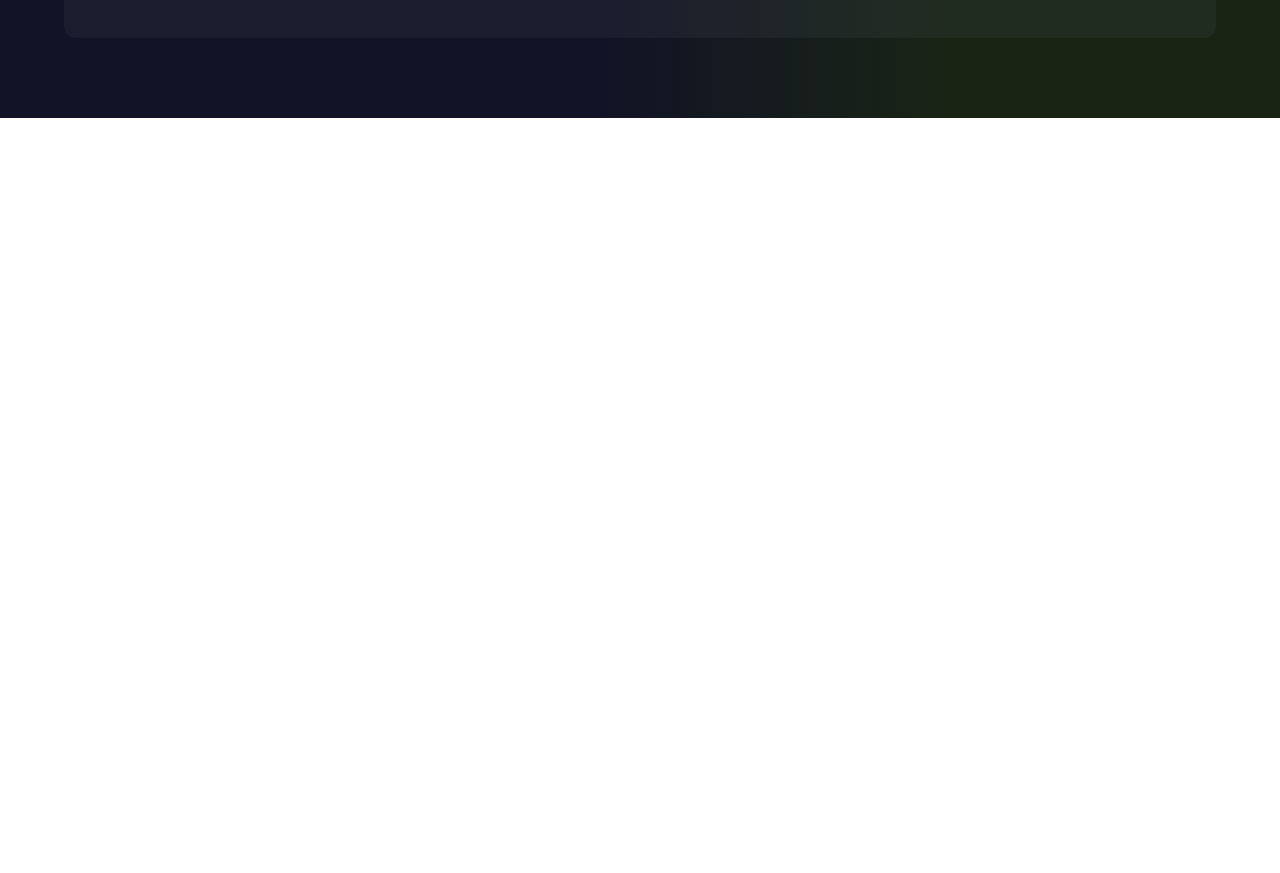
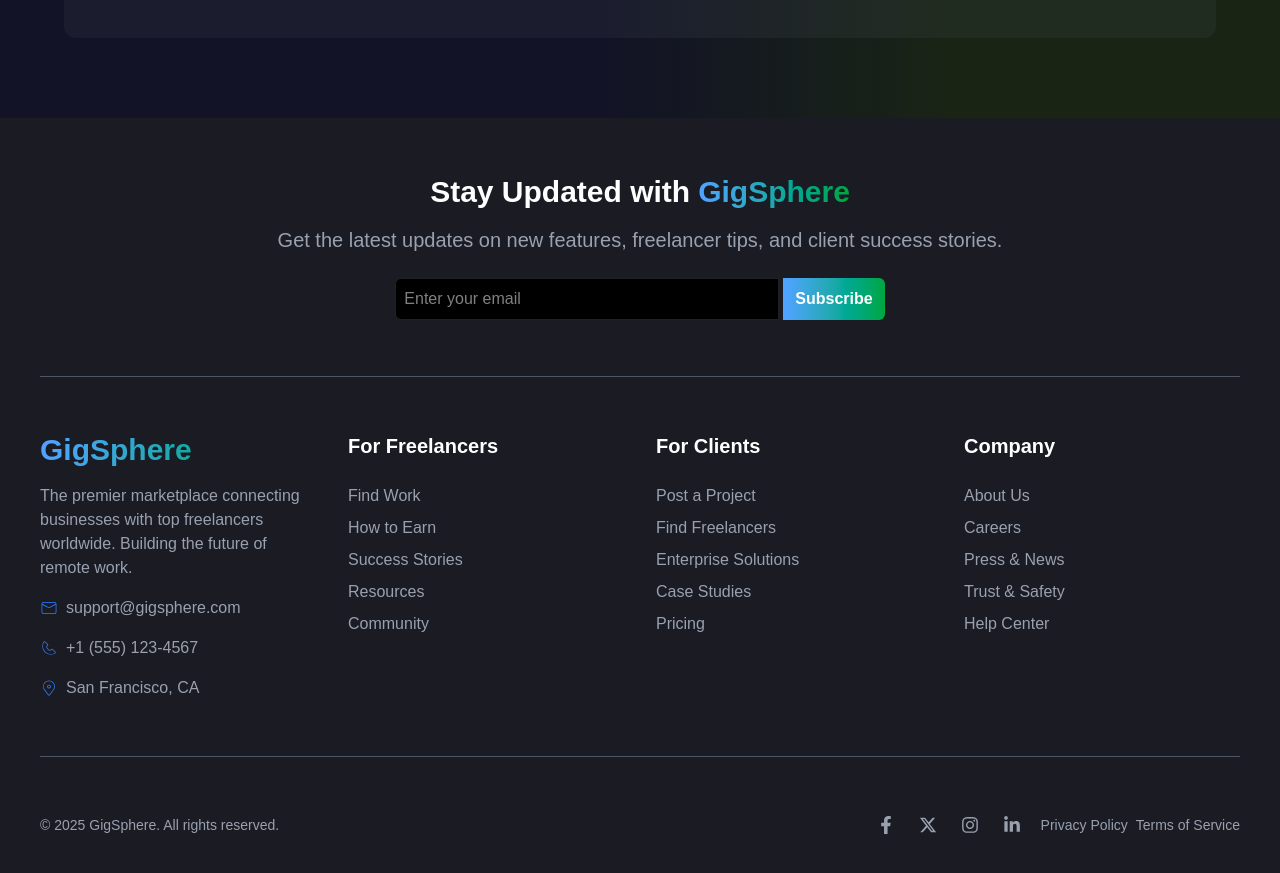
Before and after one commit to pirate08/gigsphere, a Next.js app: page / in a window 1280 px wide. Shown: the part 4646-5519 px from the top of the page. Before the commit the page ends 4764 px from the top, so only its background shows below. Built offline with nearby package versions, Linux system fonts and the light colour scheme.

Commit message:
Footer is ready...

```diff
--- /dev/null
+++ b/src/app/components/Footer.tsx
@@ -0,0 +1,191 @@
+import Link from 'next/link';
+import React from 'react';
+import { CiMail, CiPhone, CiLocationOn } from 'react-icons/ci';
+import { FaFacebookF, FaLinkedinIn, FaInstagram } from 'react-icons/fa';
+import { FaXTwitter } from 'react-icons/fa6';
+
+const Footer = () => {
+  return (
+    <div className='bg-[#1a1b23] h-full flex items-center justify-center flex-col py-14 px-10 text-white'>
+      {/* --Email Section-- */}
+      <div>
+        <div className='text-center flex flex-col gap-4 justify-center items-center'>
+          <h1 className='flex items-center flex-wrap gap-2 text-xl md:text-3xl font-semibold'>
+            Stay Updated with{' '}
+            <span className='bg-gradient-to-r from-blue-400 to-green-600 bg-clip-text text-transparent'>
+              GigSphere
+            </span>
+          </h1>
+          <p className='text-sm md:text-xl text-gray-400'>
+            Get the latest updates on new features, freelancer tips, and client
+            success stories.
+          </p>
+        </div>
+        <div className='mt-6 flex justify-center  gap-1'>
+          <input
+            type='email'
+            required
+            placeholder='Enter your email'
+            className='px-2 py-2 w-48 md:w-96 border border-gray-400/20 bg-black rounded-l-md focus:outline-none focus:ring-2 focus:ring-blue-500 text-white'
+          />
+          <button
+            type='submit'
+            className='px-3 py-1 bg-gradient-to-r from-blue-400 to-green-600 rounded-r-md font-semibold hover:brightness-110 transition-all duration-300 cursor-pointer'>
+            Subscribe
+          </button>
+        </div>
+      </div>
+      {/* --White line to divide-- */}
+      <span className='w-full max-w-7xl mx-auto mt-14 mb-14 h-[0.1px] bg-gray-600'></span>
+      {/* --Main Footer Content-- */}
+      <div className='grid grid-cols-1 md:grid-cols-4 gap-8 max-w-7xl w-full mx-auto'>
+        {/* --Company Info-- */}
+        <div className='space-y-4'>
+          {/* --Title-- */}
+          <h2 className='bg-gradient-to-r from-blue-400 to-green-600 bg-clip-text text-transparent text-2xl md:text-3xl font-bold'>
+            GigSphere
+          </h2>
+          {/* --Paragraph-- */}
+          <p className='text-md text-gray-400'>
+            The premier marketplace connecting businesses with top freelancers
+            worldwide. Building the future of remote work.
+          </p>
+          {/* --Mail-- */}
+          <h6 className='flex gap-2 items-center text-gray-400'>
+            <span className='text-blue-500 text-lg'>
+              <CiMail />
+            </span>{' '}
+            support@gigsphere.com
+          </h6>
+          {/* --Phone-- */}
+          <h6 className='flex gap-2 items-center text-gray-400'>
+            <span className='text-blue-500 text-lg'>
+              <CiPhone />
+            </span>{' '}
+            +1 (555) 123-4567
+          </h6>
+          {/* --Location-- */}
+          <h6 className='flex gap-2 items-center text-gray-400'>
+            <span className='text-blue-500 text-lg'>
+              <CiLocationOn />
+            </span>{' '}
+            San Francisco, CA
+          </h6>
+        </div>
+        {/* --For Freelancers-- */}
+        <div className='space-y-4'>
+          <h3 className='text-xl font-semibold mb-6'>For Freelancers</h3>
+          <ul className='space-y-2 text-gray-400'>
+            <li className='hover:text-blue-500 transition cursor-pointer'>
+              Find Work
+            </li>
+            <li className='hover:text-blue-500 transition cursor-pointer'>
+              How to Earn
+            </li>
+            <li className='hover:text-blue-500 transition cursor-pointer'>
+              Success Stories
+            </li>
+            <li className='hover:text-blue-500 transition cursor-pointer'>
+              Resources
+            </li>
+            <li className='hover:text-blue-500 transition cursor-pointer'>
+              Community
+            </li>
+          </ul>
+        </div>
+        {/* --For clients-- */}
+        <div className='space-y-4'>
+          <h3 className='text-xl font-semibold mb-6'>For Clients</h3>
+          <ul className='space-y-2 text-gray-400'>
+            <li className='hover:text-blue-500 transition cursor-pointer'>
+              Post a Project
+            </li>
+            <li className='hover:text-blue-500 transition cursor-pointer'>
+              Find Freelancers
+            </li>
+            <li className='hover:text-blue-500 transition cursor-pointer'>
+              Enterprise Solutions
+            </li>
+            <li className='hover:text-blue-500 transition cursor-pointer'>
+              Case Studies
+            </li>
+            <li className='hover:text-blue-500 transition cursor-pointer'>
+              Pricing
+            </li>
+          </ul>
+        </div>
+        {/* --Company-- */}
+        <div className='space-y-4'>
+          <h3 className='text-xl font-semibold mb-6'>Company</h3>
+          <ul className='space-y-2 text-gray-400'>
+            <li className='hover:text-blue-500 transition cursor-pointer'>
+              About Us
+            </li>
+            <li className='hover:text-blue-500 transition cursor-pointer'>
+              Careers
+            </li>
+            <li className='hover:text-blue-500 transition cursor-pointer'>
+              Press & News
+            </li>
+            <li className='hover:text-blue-500 transition cursor-pointer'>
+              Trust & Safety
+            </li>
+            <li className='hover:text-blue-500 transition cursor-pointer'>
+              Help Center
+            </li>
+          </ul>
+        </div>
+      </div>
+      {/* --White line to divide-- */}
+      <span className='w-full max-w-7xl mx-auto mt-14 mb-14 h-[0.1px] bg-gray-600'></span>
+      {/* --Bottom Footer-- */}
+      <div className='max-w-7xl w-full mx-auto flex flex-col md:flex-row justify-between items-center gap-4 text-gray-400 text-sm'>
+        {/* -- Copyright Text -- */}
+        <div>
+          &copy; {new Date().getFullYear()} GigSphere. All rights reserved.
+        </div>
+        {/* -- Social Media & Terms Container -- */}
+        <div className='flex flex-col md:flex-row items-center gap-4'>
+          {/* -- Social Media Icons -- */}
+          <div className='flex gap-4 items-center text-lg'>
+            <Link href='https://www.facebook.com/'>
+              <div className='cursor-pointer hover:bg-green-700 p-1 hover:text-white rounded-full'>
+                <FaFacebookF />
+              </div>
+            </Link>
+            <Link href='https://www.twitter.com/'>
+              <div className='cursor-pointer hover:bg-green-700 p-1 hover:text-white rounded-full'>
+                <FaXTwitter />
+              </div>
+            </Link>
+            <Link href='https://www.instagram.com/'>
+              <div className='cursor-pointer hover:bg-green-700 p-1 hover:text-white rounded-full'>
+                <FaInstagram />
+              </div>
+            </Link>
+            <Link href='https://www.linkedin.com/'>
+              <div className='cursor-pointer hover:bg-green-700 p-1 hover:text-white rounded-full'>
+                <FaLinkedinIn />
+              </div>
+            </Link>
+          </div>
+          {/* -- Terms-- */}
+          <div className='flex gap-2 items-center text-sm'>
+            <Link href='/privacy-policy'>
+              <span className='hover:text-blue-500 transition cursor-pointer'>
+                Privacy Policy
+              </span>
+            </Link>
+            <Link href='/terms-of-service'>
+              <span className='hover:text-blue-500 transition cursor-pointer'>
+                Terms of Service
+              </span>
+            </Link>
+          </div>
+        </div>
+      </div>
+    </div>
+  );
+};
+
+export default Footer;
--- a/src/app/layout.tsx
+++ b/src/app/layout.tsx
@@ -2,6 +2,7 @@ import type { Metadata } from 'next';
 import { Geist, Geist_Mono } from 'next/font/google';
 import './globals.css';
 import Navbar from './components/Navbar';
+import Footer from './components/Footer';
 
 const geistSans = Geist({
   variable: '--font-geist-sans',
@@ -29,6 +30,7 @@ export default function RootLayout({
         className={`${geistSans.variable} ${geistMono.variable} antialiased`}>
         <Navbar />
         {children}
+        <Footer />
       </body>
     </html>
   );
--- a/src/app/ui/Testimonal.tsx
+++ b/src/app/ui/Testimonal.tsx
@@ -88,7 +88,7 @@ const Testimonal = () => {
   const currentItem = sliderDetails[currentIndex];
 
   return (
-    <div className='w-full min-h-screen deep-colour py-12 sm:py-16 lg:py-20'>
+    <div className='w-full min-h-screen deep-colour py-12 sm:py-16 lg:py-20 px-4'>
       {/* Header Section */}
       <div className='text-center mb-12 sm:mb-16 lg:mb-20'>
         <h2 className='text-3xl sm:text-4xl lg:text-5xl font-bold text-white mb-4 sm:mb-6'>
```
